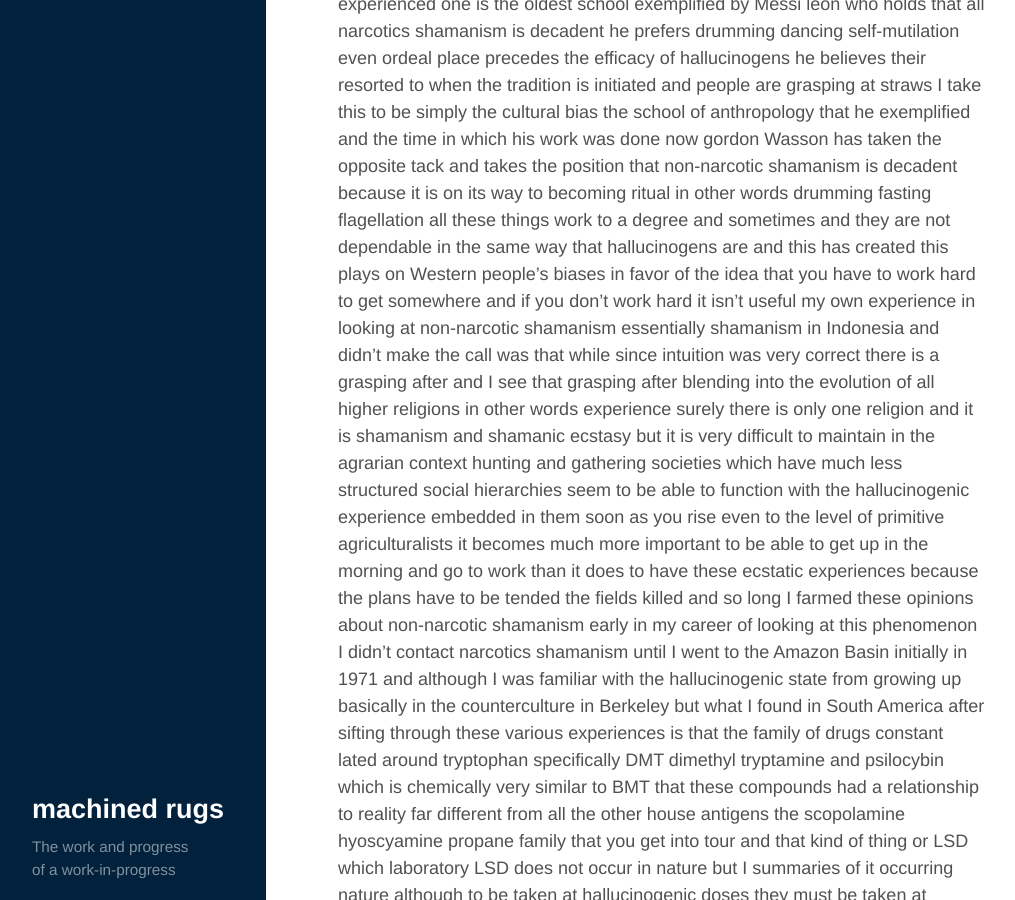
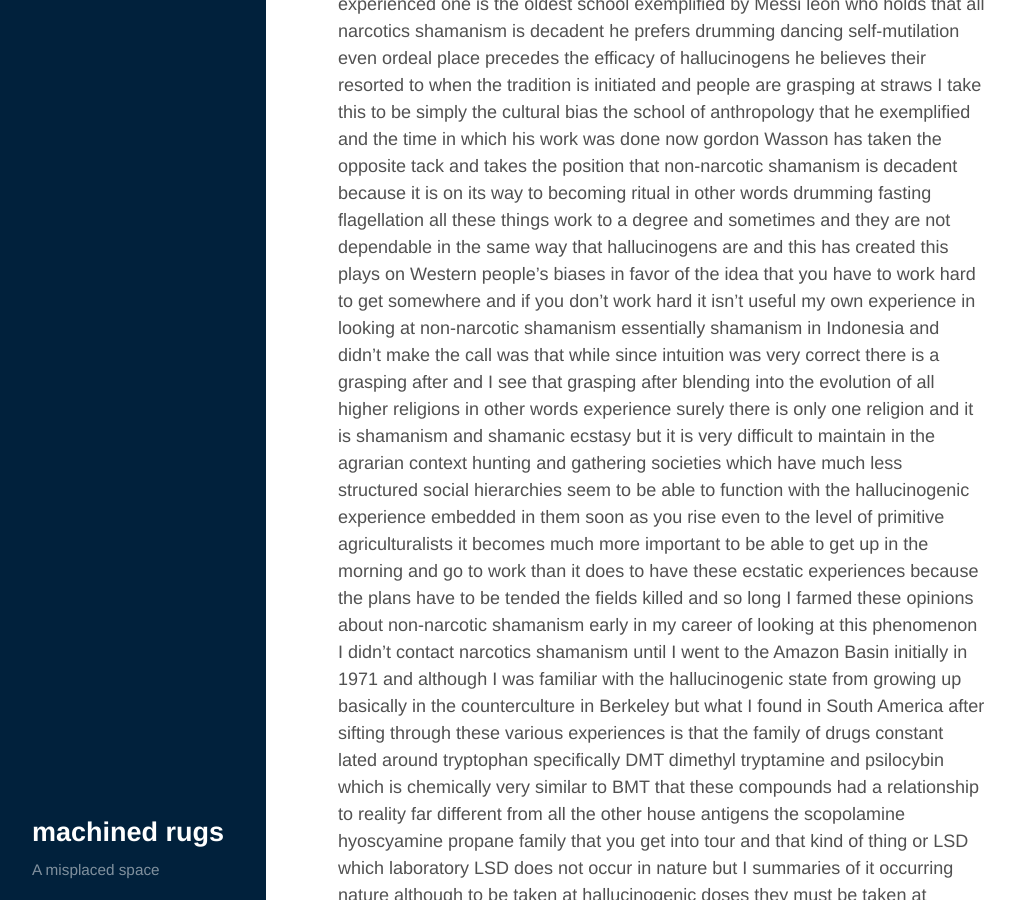
Before and after one commit to erdence/erdence.github.io, a Jekyll site: the page built from index.html, in a window 1280 px wide and 900 px high, scrolled down 538 px. Shown: the whole window, without its empty margins (4-1019 px from the left). Built offline with Jekyll 4.4.1, drawn with Linux system fonts in a browser that asks for light colours; the list of posts is cut into pages by our own code.

Commit message:
That's where the sidebar text is!

```diff
--- a/_includes/sidebar.html
+++ b/_includes/sidebar.html
@@ -3,7 +3,7 @@
     <div class="sidebar-about">
       <h1><a href="/">{{ site.title }}</a></h1>
       <!-- <p class="lead">{{ site.description }}</p> -->
-      <p class="lead">The work and progress <br> of a work-in-progress</p>
+      <p class="lead">A misplaced space</p>
     </div>
 
 <!--
```
